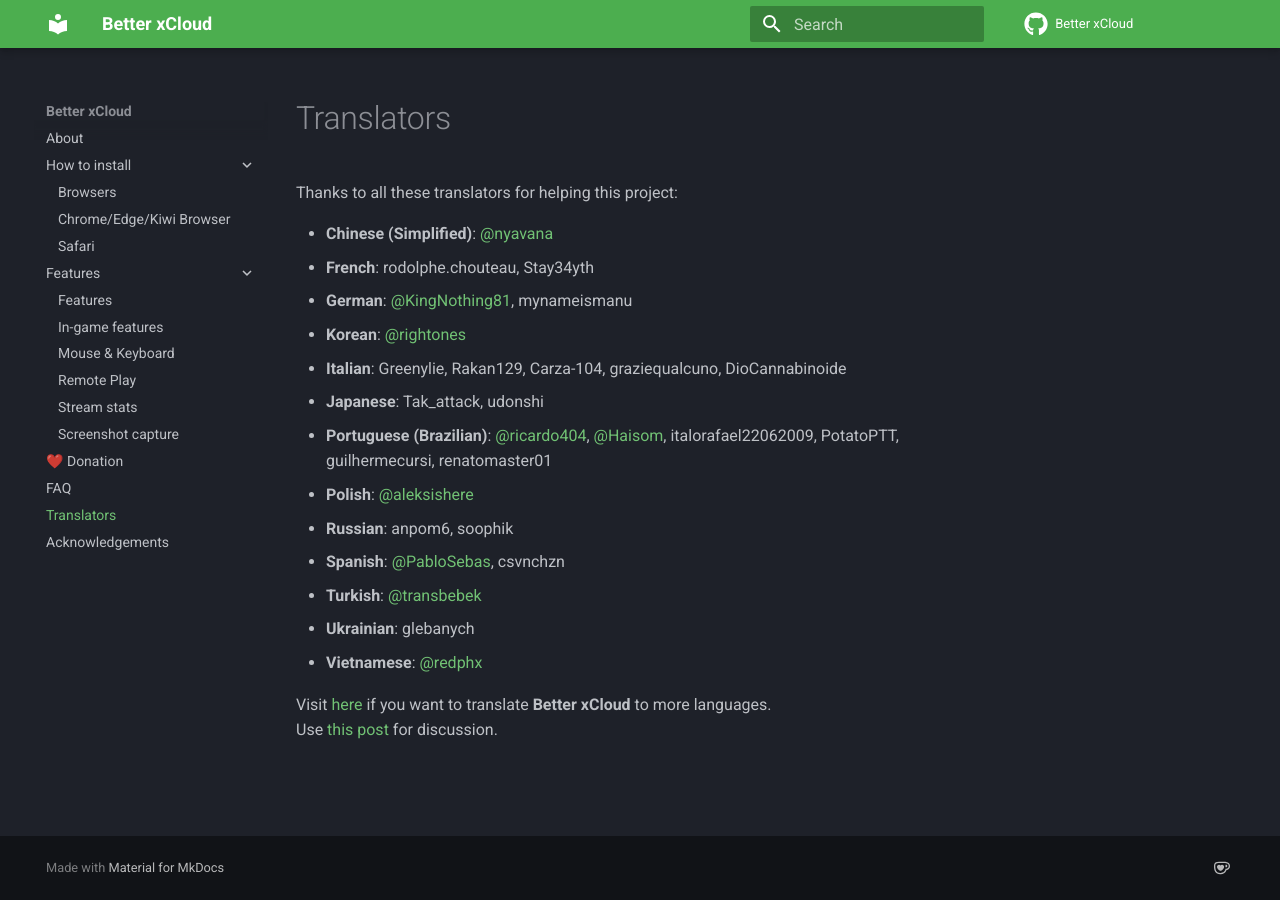
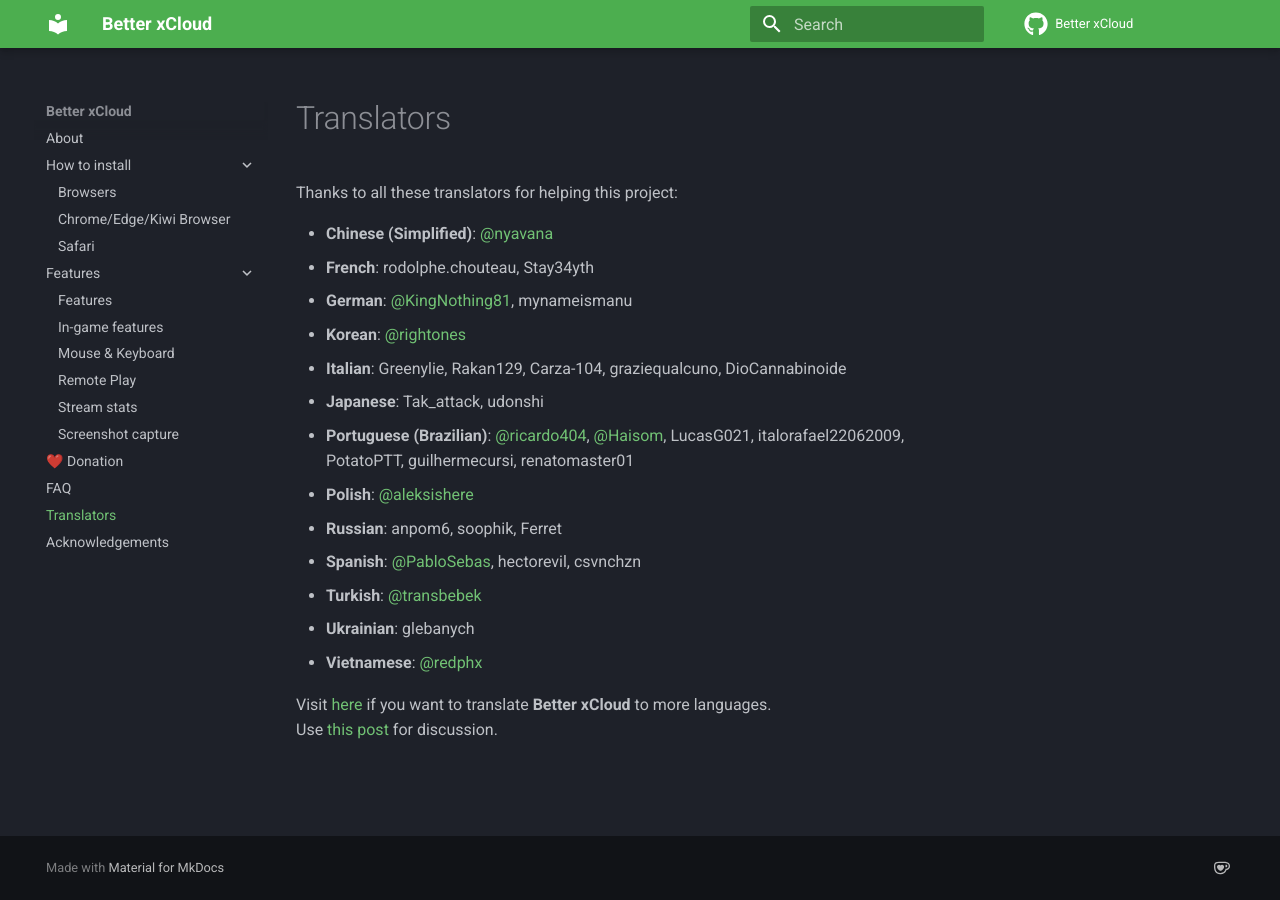
Before and after one commit to better-xcloud/docs, an MkDocs documentation site: the page built from docs/translators.md, in a window 1280 px wide. Built offline with MkDocs 1.6.1 and Material for MkDocs 9.7.7, drawn with Linux system fonts in a browser that asks for light colours; comment, search, counter and statistics services are not loaded.

Commit message:
Update translators.md

```diff
--- a/docs/translators.md
+++ b/docs/translators.md
@@ -6,10 +6,10 @@
 - **Korean**: [@rightones](https://github.com/rightones)
 - **Italian**: Greenylie, Rakan129, Carza-104, graziequalcuno, DioCannabinoide
 - **Japanese**: Tak_attack, udonshi
-- **Portuguese (Brazilian)**: [@ricardo404](https://github.com/ricardo404), [@Haisom](https://github.com/Haisom), italorafael22062009, PotatoPTT, guilhermecursi, renatomaster01
+- **Portuguese (Brazilian)**: [@ricardo404](https://github.com/ricardo404), [@Haisom](https://github.com/Haisom), LucasG021, italorafael22062009, PotatoPTT, guilhermecursi, renatomaster01
 - **Polish**: [@aleksishere](https://github.com/aleksishere)
-- **Russian**: anpom6, soophik
-- **Spanish**: [@PabloSebas](https://github.com/PabloSebas), csvnchzn
+- **Russian**: anpom6, soophik, Ferret
+- **Spanish**: [@PabloSebas](https://github.com/PabloSebas), hectorevil, csvnchzn
 - **Turkish**: [@transbebek](https://github.com/transbebek)
 - **Ukrainian**: glebanych
 - **Vietnamese**: [@redphx](https://github.com/redphx)
```
